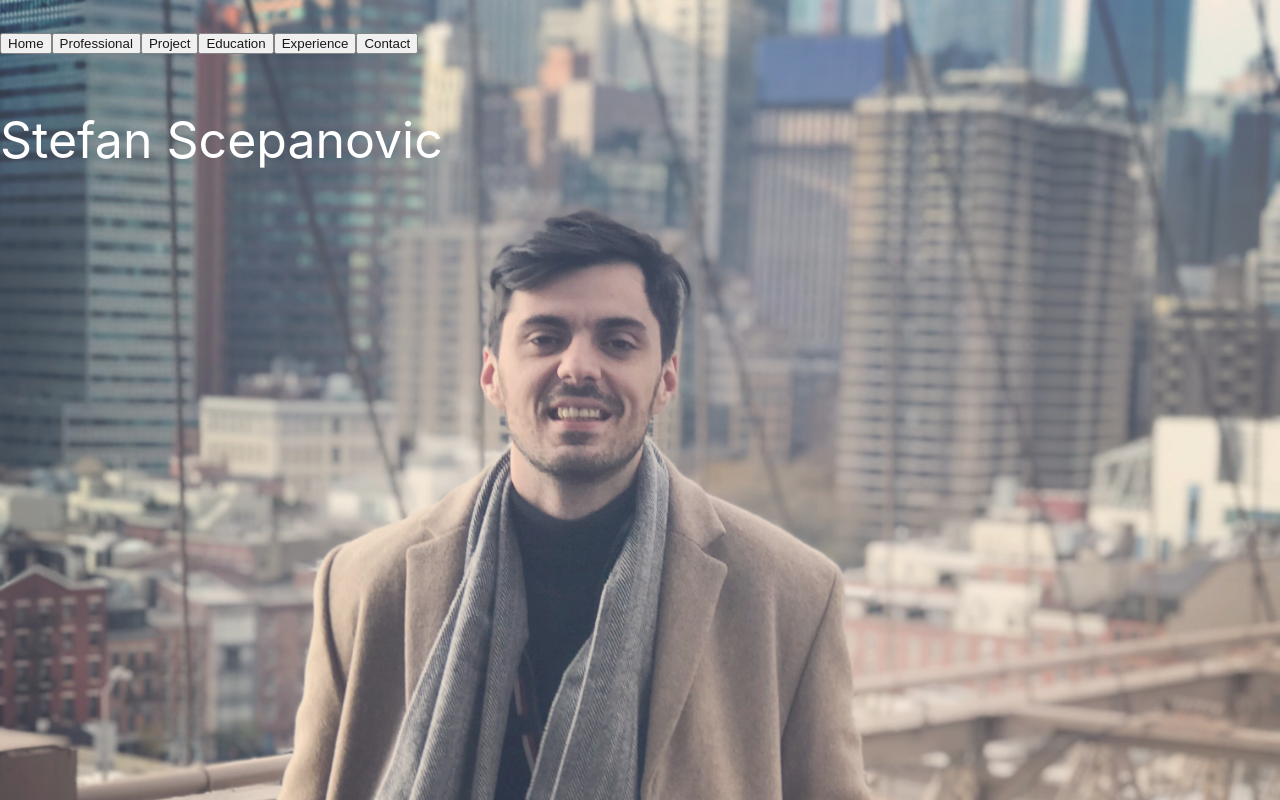
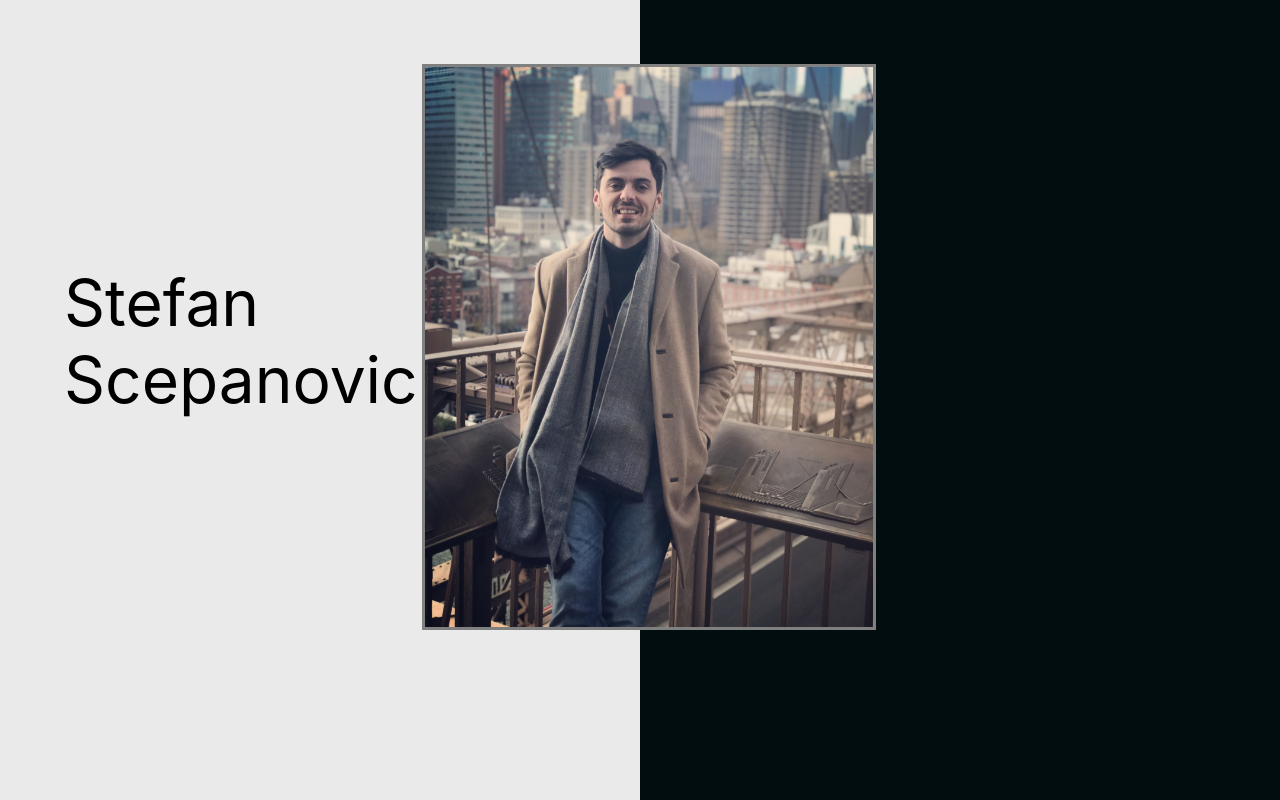
Before and after one commit to scepa991/Portfolio, a React (Create React App) app in the folder portfolio/: page / in a window 1280 px wide. Shown: the top 800 px of the page. Built offline with nearby package versions, Linux system fonts and the light colour scheme.

Commit message:
working on main page

```diff
--- a/portfolio/src/App.css
+++ b/portfolio/src/App.css
@@ -7,3 +7,39 @@
   height: 40vmin;
   pointer-events: none;
 }
+
+.style {
+  height: 100%;
+  max-height: 1000px;
+  width: "100%";
+  background: linear-gradient(to left, hsl(185, 85%, 3%) 50%, #eaeaea 50%);
+  color: "black";
+}
+
+.img {
+  width: 35%;
+  height: 70%;
+  margin-left: 33%;
+  margin-right: 33%;
+  margin-top: 5%;
+  margin-bottom: 25%;
+  border-style: solid;
+  border-width: 1%;
+  border-color: gray;
+}
+
+.title {
+  color: black;
+  position: absolute;
+  top: 25%;
+  left: 5%;
+  font-size: 5vw;
+}
+
+.title1 {
+  color: black;
+  position: absolute;
+  top: 32%;
+  left: 5%;
+  font-size: 5vw;
+}
--- a/portfolio/src/components/Main.js
+++ b/portfolio/src/components/Main.js
@@ -1,56 +1,31 @@
 import React, { Component } from "react";
+import "../App.css";
 
 import picture from "../images/Stefan.jpeg";
 
 class Main extends Component {
-  style = {
-    backgroundImage: "url( " + picture + " )",
-    backgroundPosition: "100% 15%",
-    backgroundSize: "cover",
-    height: 1000,
-    backgroundAttachment: "fixed",
-    color: "white",
-    fontSize: 50,
-    opacity: 0.9
-  };
-
   home = () => {
     window.scrollTo(0, 0);
   };
 
-  professional = () => {
-    window.scrollTo(0, 1000);
-  };
-
-  project = () => {
-    window.scrollTo(0, 2000);
-  };
-
-  education = () => {
-    window.scrollTo(0, 2600);
-  };
-
-  experience = () => {
-    window.scrollTo(0, 3600);
-  };
-
-  contact = () => {
-    window.scrollTo(0, 4600);
-  };
-
   render() {
     return (
-      <div style={this.style}>
-        <button onClick={this.home}>Home</button>
-        <button onClick={this.professional}>Professional</button>
-        <button onClick={this.project}>Project</button>
-        <button onClick={this.education}>Education</button>
-        <button onClick={this.experience}>Experience</button>
-        <button onClick={this.contact}>Contact</button>
-        <p>Stefan Scepanovic</p>
+      <div className="style">
+        <p className="title">
+          Stefan <br /> Scepanovic
+        </p>
+
+        <img className="img" src={picture} alt={"Stefan image"} />
       </div>
     );
   }
 }
 
 export default Main;
+
+// <button onClick={this.home}>Home</button>
+// <button onClick={this.professional}>Professional</button>
+// <button onClick={this.project}>Project</button>
+// <button onClick={this.education}>Education</button>
+// <button onClick={this.experience}>Experience</button>
+// <button onClick={this.contact}>Contact</button>
```
